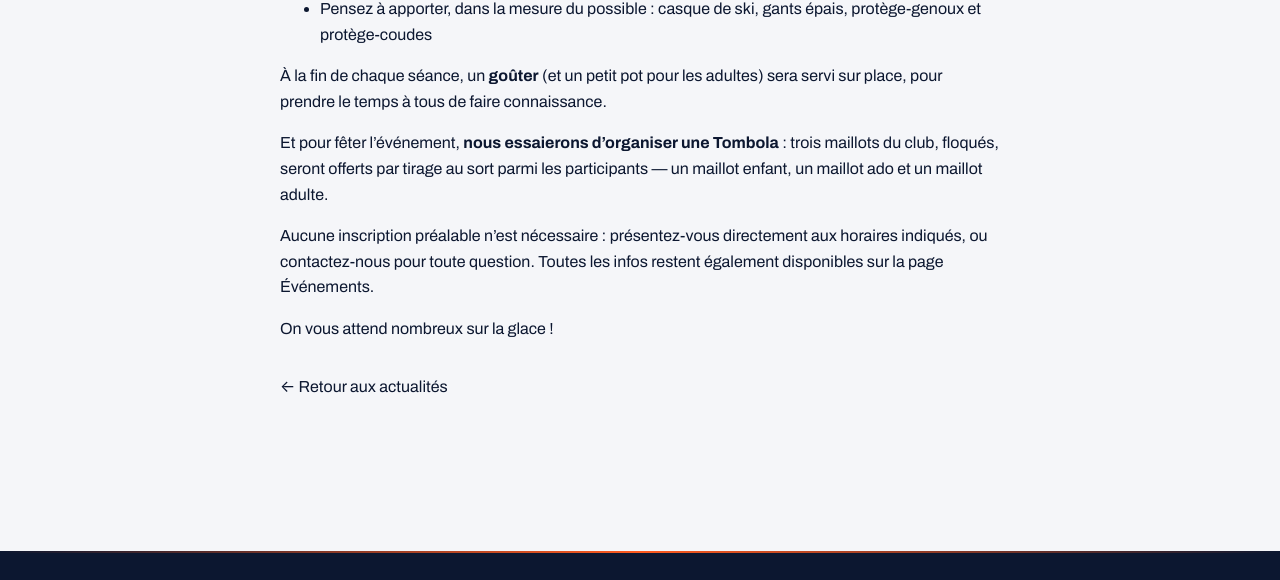
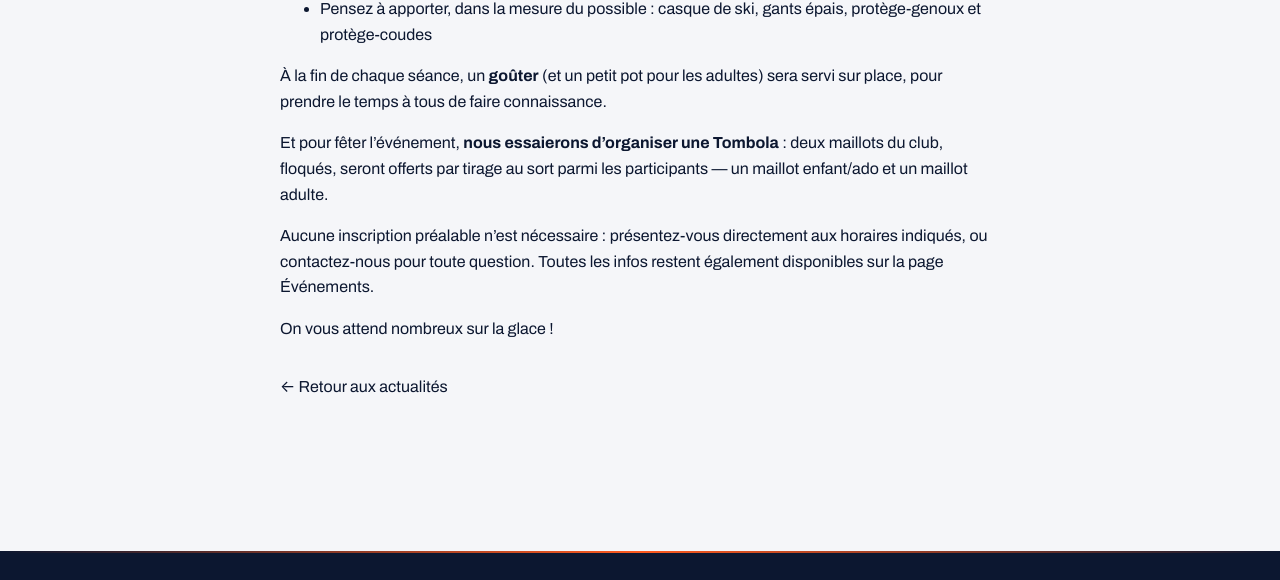
Before and after one commit to LesBlanchons/hcda-site, an Astro site: page /blog/seances-tests-decembre-2026 in a window 1280 px wide. Shown: the part 1431-2011 px from the top of the page. Built offline with nearby package versions, Linux system fonts and the light colour scheme; Astro itself is replaced by a stand-in of ours.

Commit message:
Update Article “seances-tests-decembre-2026”

```diff
--- a/src/content/blog/seances-tests-decembre-2026.md
+++ b/src/content/blog/seances-tests-decembre-2026.md
@@ -21,7 +21,7 @@ Quelques infos pratiques avant de venir :
 
 À la fin de chaque séance, un **goûter** (et un petit pot pour les adultes) sera servi sur place, pour prendre le temps à tous de faire connaissance.
 
-Et pour fêter l'événement, **nous essaierons d'organiser une Tombola** : trois maillots du club, floqués, seront offerts par tirage au sort parmi les participants — un maillot enfant, un maillot ado et un maillot adulte.
+Et pour fêter l'événement, **nous essaierons d'organiser une Tombola** : deux maillots du club, floqués, seront offerts par tirage au sort parmi les participants — un maillot enfant/ado et un maillot adulte.
 
 Aucune inscription préalable n'est nécessaire : présentez-vous directement aux horaires indiqués, ou [contactez-nous](/contact/) pour toute question. Toutes les infos restent également disponibles sur la page [Événements](/evenements/).
 
```
